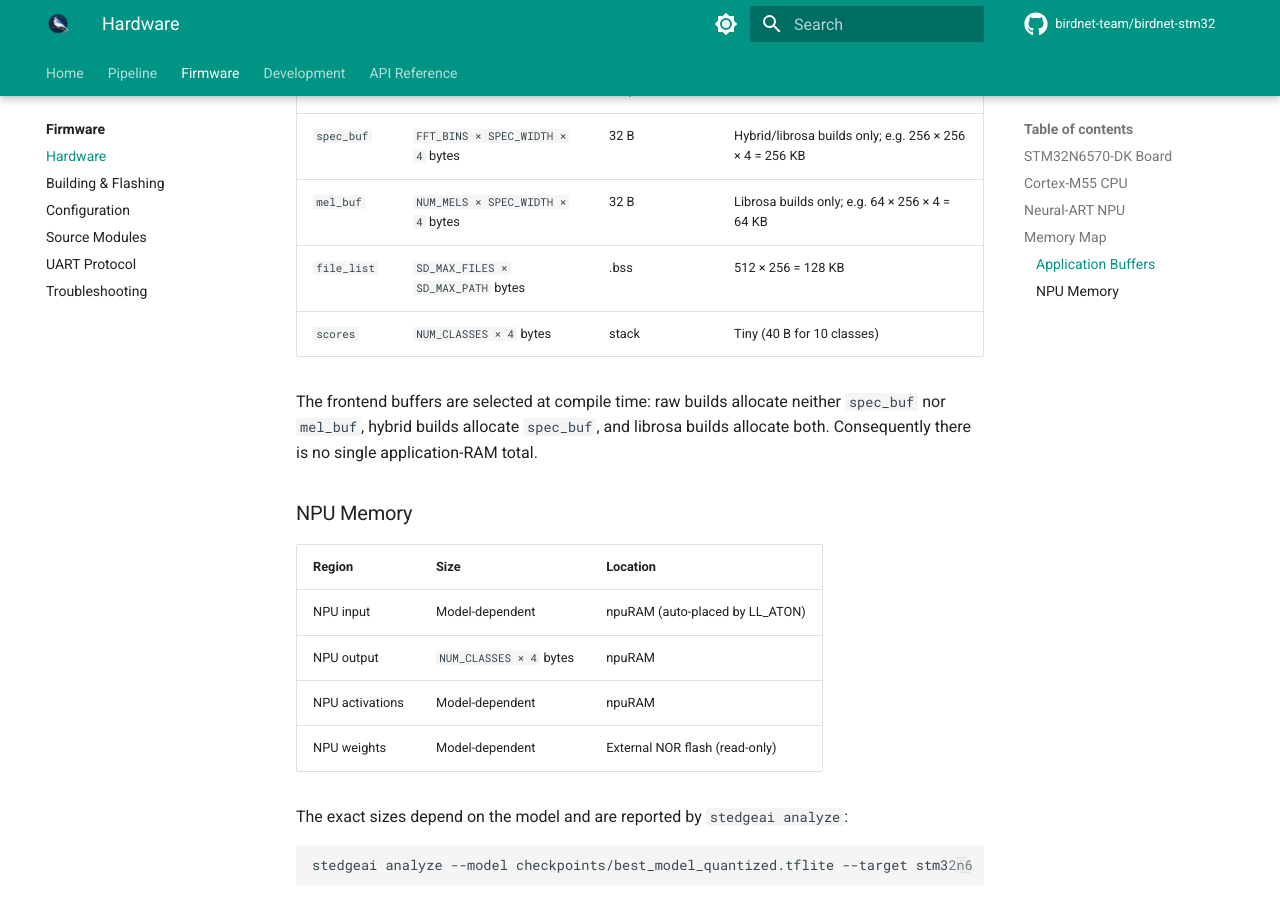
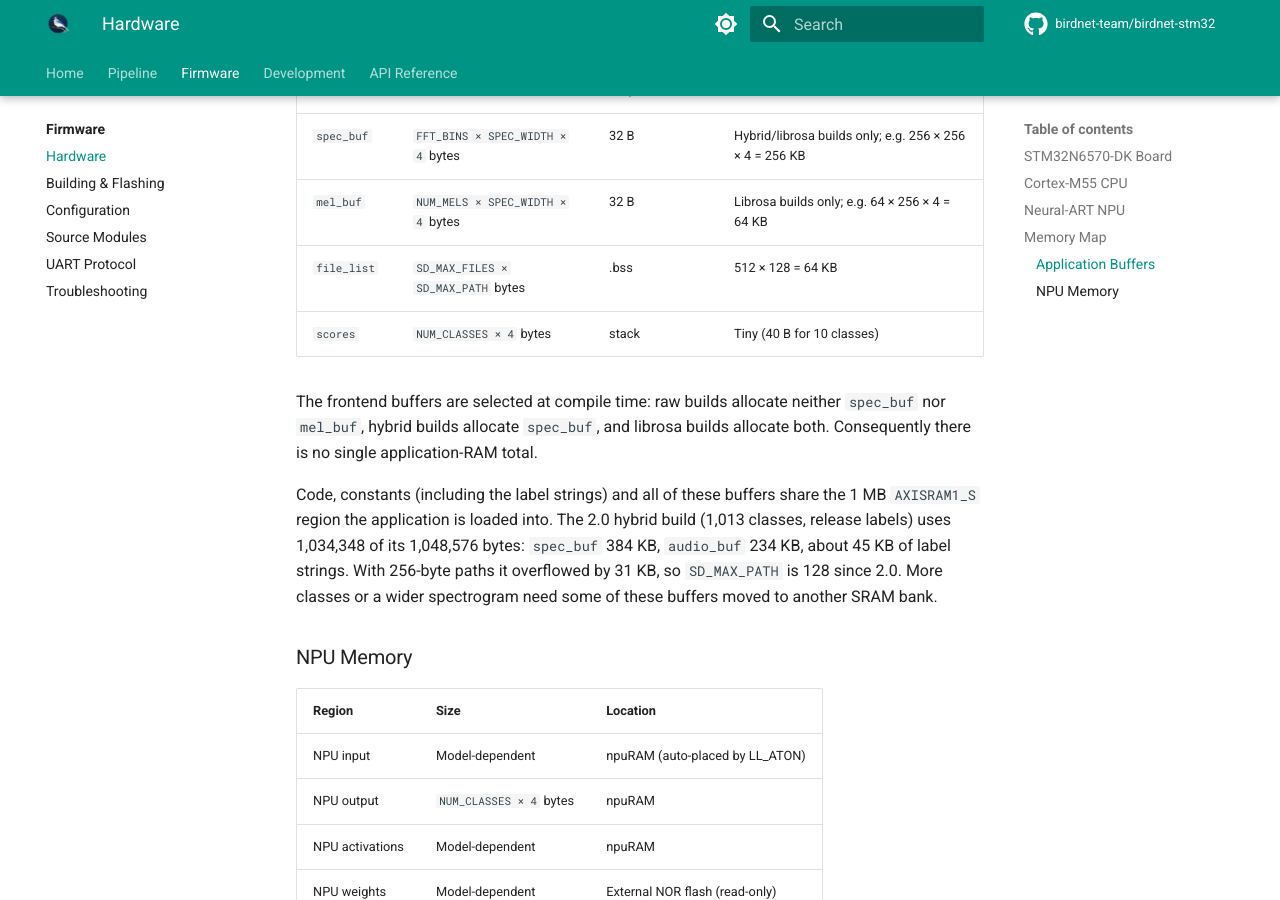
Before and after one commit to birdnet-team/birdnet-stm32, an MkDocs documentation site: the page built from docs/firmware/hardware.md, in a window 1280 px wide and 900 px high, scrolled down 2131 px. Built offline with MkDocs 1.6.1 and Material for MkDocs 9.7.7, drawn with Linux system fonts in a browser that asks for light colours; comment, search, counter and statistics services are not loaded.

Commit message:
Fit the 1,013-class hybrid firmware into application SRAM

```diff
--- a/docs/firmware/hardware.md
+++ b/docs/firmware/hardware.md
@@ -79,12 +79,19 @@ sequence (see [Building & Flashing — Init Sequence](building.md#init-sequence)
 | `audio_buf` | `CHUNK_SAMPLES × 4` bytes | 32 B (DCache line) | e.g. 72,000 × 4 = 288 KB @ 24 kHz × 3 s |
 | `spec_buf` | `FFT_BINS × SPEC_WIDTH × 4` bytes | 32 B | Hybrid/librosa builds only; e.g. 256 × 256 × 4 = 256 KB |
 | `mel_buf` | `NUM_MELS × SPEC_WIDTH × 4` bytes | 32 B | Librosa builds only; e.g. 64 × 256 × 4 = 64 KB |
-| `file_list` | `SD_MAX_FILES × SD_MAX_PATH` bytes | .bss | 512 × 256 = 128 KB |
+| `file_list` | `SD_MAX_FILES × SD_MAX_PATH` bytes | .bss | 512 × 128 = 64 KB |
 | `scores` | `NUM_CLASSES × 4` bytes | stack | Tiny (40 B for 10 classes) |
 
 The frontend buffers are selected at compile time: raw builds allocate neither
 `spec_buf` nor `mel_buf`, hybrid builds allocate `spec_buf`, and librosa builds
 allocate both. Consequently there is no single application-RAM total.
+
+Code, constants (including the label strings) and all of these buffers share
+the 1 MB `AXISRAM1_S` region the application is loaded into. The 2.0 hybrid
+build (1,013 classes, release labels) uses 1,034,348 of its 1,048,576 bytes:
+`spec_buf` 384 KB, `audio_buf` 234 KB, about 45 KB of label strings. With 256-byte
+paths it overflowed by 31 KB, so `SD_MAX_PATH` is 128 since 2.0. More classes or
+a wider spectrogram need some of these buffers moved to another SRAM bank.
 
 ### NPU Memory
 
```
Also changed, not shown: CHANGELOG.md (+5 -0 lines), docs/firmware/modules.md (+3 -2 lines), 2 other files.
